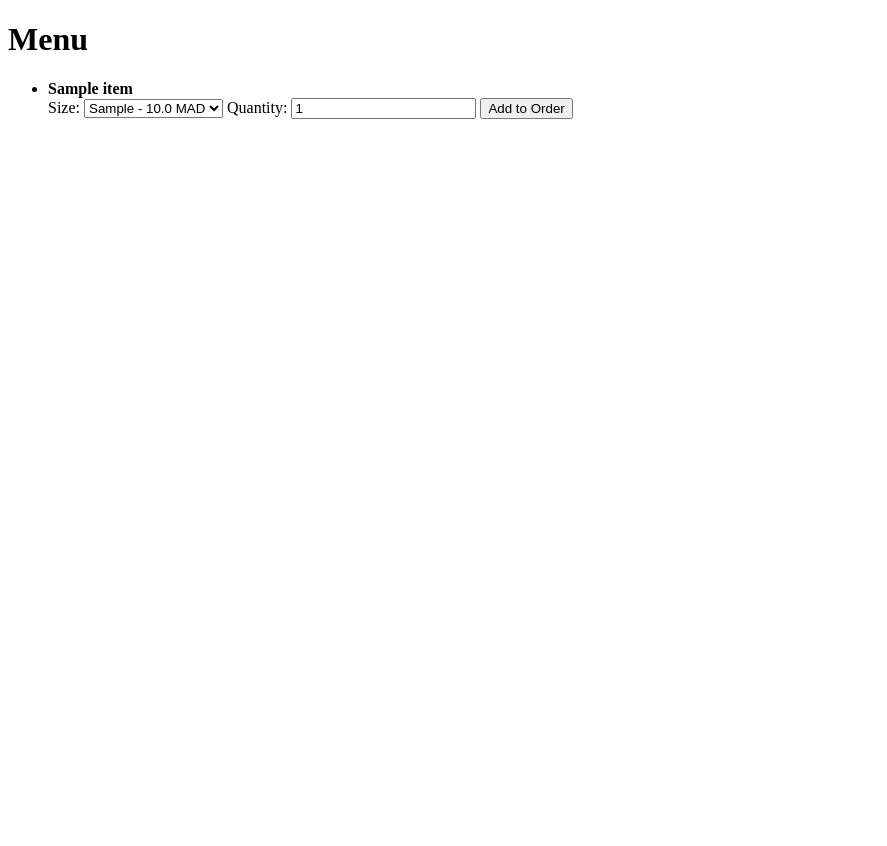
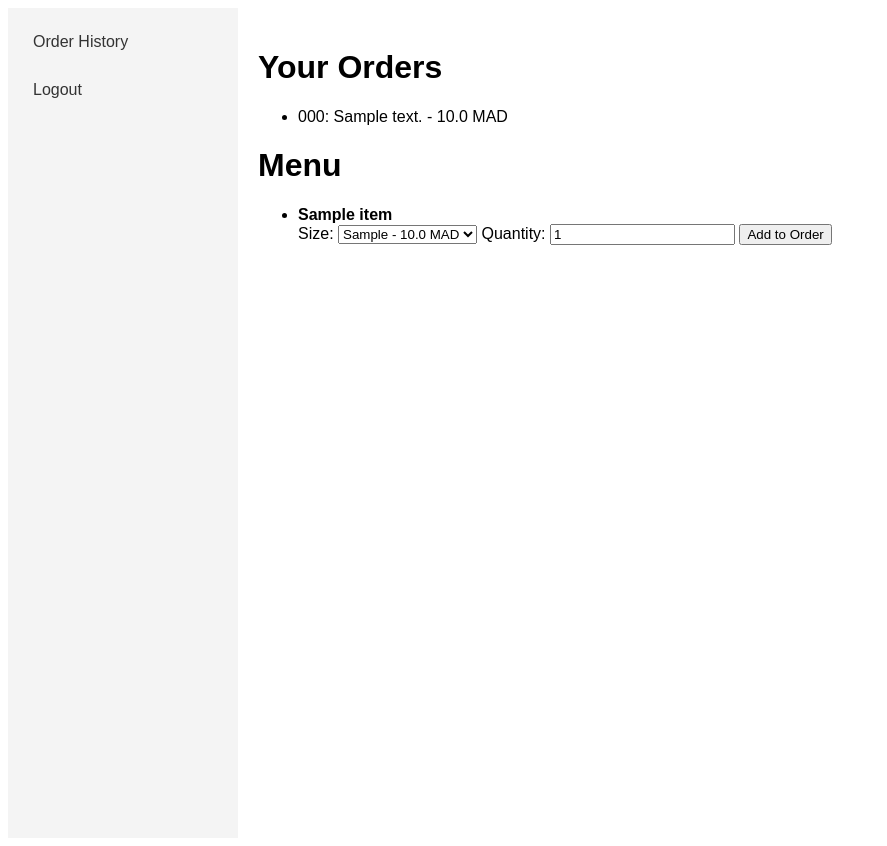
Before and after one commit to mohamed-622/Alx-Portfolio-JavaManager, a Flask app: page /orders in a window 1280 px wide. Shown: the whole page, without its empty margins (0-887 px from the left). Before the commit the page ends 119 px from the top, so only its background shows below. Run offline with Flask 3, Linux system fonts and the light colour scheme; the visitor is signed in with stand-in values (Sample User, id 1); tables that the repository leaves empty hold one stand-in row (values such as "Sample post").

Commit message:
Implemented a side navigation bar with links to: order history logout functionality

```diff
--- a/app/routes.py
+++ b/app/routes.py
@@ -19,11 +19,13 @@ def login():
 
     return render_template('login.html')
 
+
 @app.route('/logout')
 def logout():
     session.pop('user_id', None)
     flash('Logged out successfully!', 'success')
     return redirect(url_for('login'))
+
 
 @app.route('/orders', methods=['GET'])
 def orders():
@@ -36,6 +38,7 @@ def orders():
     user_orders = Order.query.filter_by(user_id=session['user_id']).all()
 
     return render_template('orders.html', menu_items=menu_items, orders=user_orders)
+
 
 @app.route('/create_order', methods=['POST'])
 def create_order():
@@ -69,3 +72,15 @@ def create_order():
 
     flash('Order added successfully!', 'success')
     return redirect(url_for('orders'))
+
+
+@app.route('/order_history', methods=['GET'])
+def order_history():
+    if 'user_id' not in session:
+        flash('Please log in to view order history!', 'warning')
+        return redirect(url_for('login'))
+
+    # Fetch user-specific orders sorted by date
+    user_orders = Order.query.filter_by(user_id=session['user_id']).order_by(Order.created_at.desc()).all()
+
+    return render_template('order_history.html', orders=user_orders)
--- a/app/templates/orders.html
+++ b/app/templates/orders.html
@@ -2,8 +2,46 @@
 <html>
 <head>
     <title>Orders</title>
+    <style>
+        body {
+            display: flex;
+            font-family: Arial, sans-serif;
+        }
+        .sidebar {
+            width: 200px;
+            background-color: #f4f4f4;
+            padding: 15px;
+            height: 100vh;
+        }
+        .sidebar a {
+            display: block;
+            color: #333;
+            text-decoration: none;
+            margin-bottom: 10px;
+            padding: 10px;
+            border-radius: 5px;
+        }
+        .sidebar a:hover {
+            background-color: #ddd;
+        }
+        .content {
+            flex-grow: 1;
+            padding: 20px;
+        }
+    </style>
 </head>
 <body>
+    <div class="sidebar">
+        <a href="{{ url_for('order_history') }}">Order History</a>
+        <a href="{{ url_for('logout') }}">Logout</a>
+    </div>
+    <div class="content">
+        <h1>Your Orders</h1>
+        <ul>
+            {% for order in orders %}
+                <li>{{ order.order_number }}: {{ order.description }} - {{ order.total_price }} MAD</li>
+            {% endfor %}
+        </ul>
         <h1>Menu</h1>
         <ul>
             {% for item_name, details in menu_items|groupby('name') %}
```
Also changed, not shown: app/templates/order_history.html (added, +18 -0 lines). Lines whose indentation alone changed are shown as unchanged.
